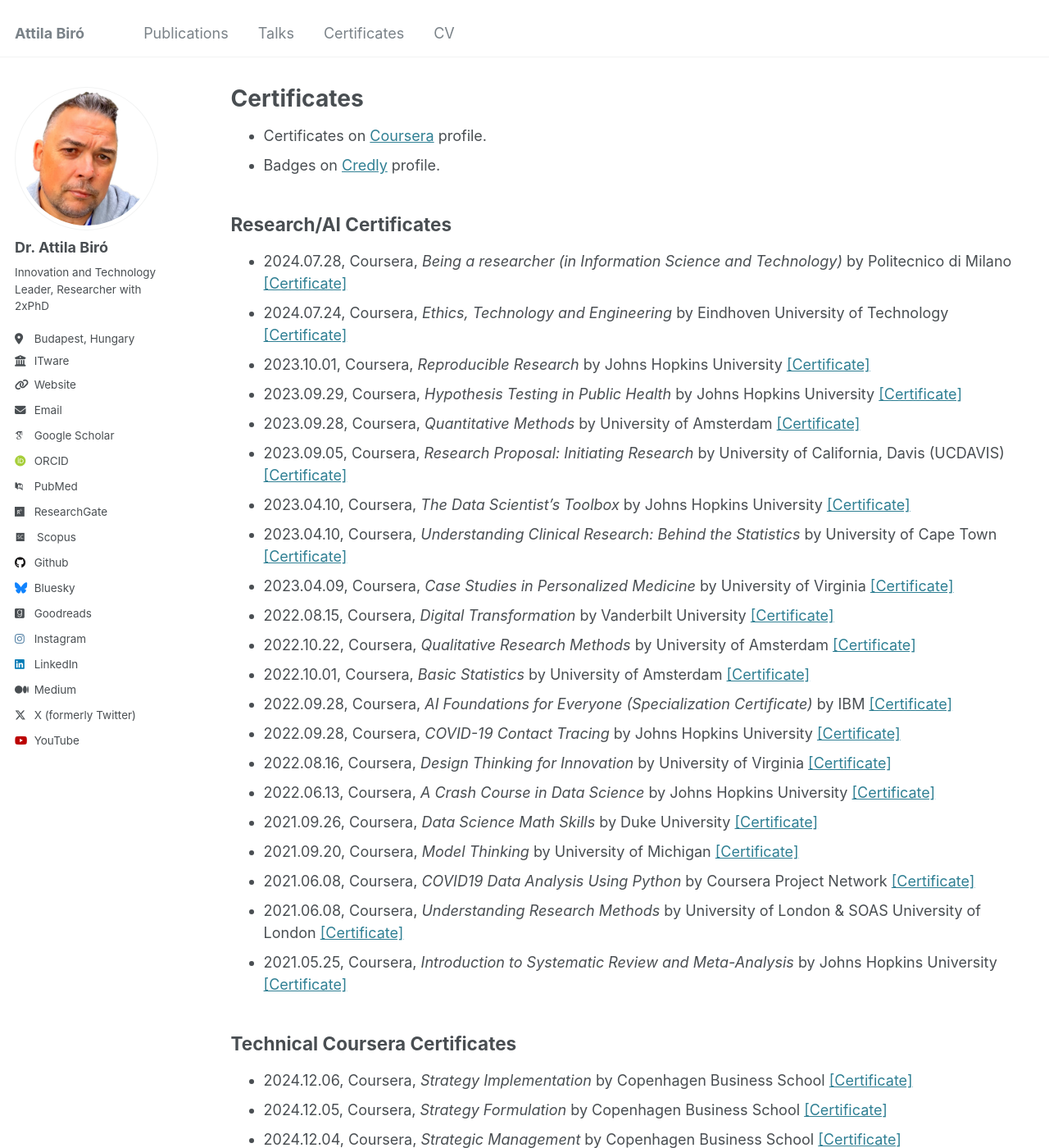
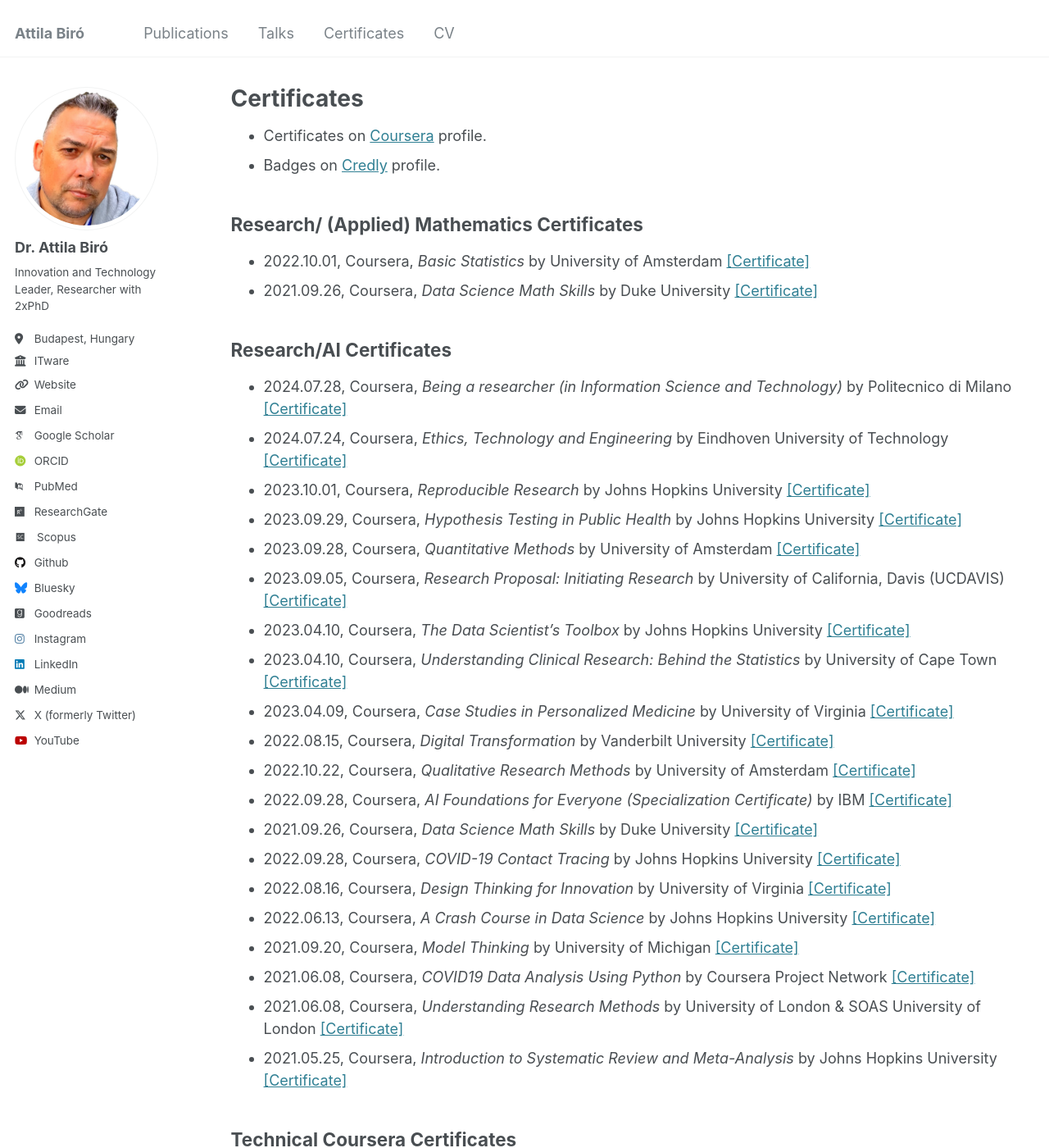
Before and after one commit to biroka/biroka.github.io, a Jekyll site: the page built from _pages/certificates.md, in a window 1280 px wide and 1400 px high. Shown: the whole window at 82% size. Built offline with Jekyll 4.4.1, drawn with Linux system fonts in a browser that asks for light colours; some web fonts are replaced; some of the changed text lies outside the part shown.

Commit message:
Update certificates.md

```diff
--- a/_pages/certificates.md
+++ b/_pages/certificates.md
@@ -7,6 +7,11 @@ author_profile: true
 
 * Certificates on <a href="https://www.coursera.org/learner/biroattila">Coursera</a> profile.
 * Badges on <a href="https://www.credly.com/users/biroattila">Credly</a> profile.
+
+##  Research/ (Applied) Mathematics Certificates
+
+* 2022.10.01, Coursera, _Basic Statistics_ by University of Amsterdam [[Certificate]](https://www.coursera.org/account/accomplishments/verify/JTHFJU6BY4EM)
+* 2021.09.26, Coursera, _Data Science Math Skills_ by Duke University [[Certificate]](https://www.coursera.org/account/accomplishments/verify/ZHMPNUULB3ZZ)
 
 ##  Research/AI Certificates
 
@@ -59,10 +63,15 @@ author_profile: true
 * 2021.05.26, Coursera, _Successful Negotiation - Essential Strategies and Skills_ by University of Michigan [[Certificate]](https://github.com/biroka/biroka/blob/main/Certificates/Coursera/Coursera%20_Successful%20Negotiation-%20Essential%20Strategies%20and%20Skills_FXNVXS4GLFLM.pdf)
 
 ##  Specialization Certificates
+
 * 2024.08.02, Coursera, _Cybersecurity Leadership and Management_ (Specialization Certificate) by Infosec [[Certificate]](https://www.coursera.org/account/accomplishments/specialization/V4MH8UO5ZXKG)
 * 2022.10.28, Coursera, _Security Analyst Fundamentals_ (Specialization Certificate) by IBM [[Certificate]](https://www.coursera.org/account/accomplishments/specialization/7JMLVZ7LY5NV)
 * 2022.09.28, Coursera, _AI Foundations for Everyone_ (Specialization Certificate) by IBM [[Certificate]](https://www.coursera.org/account/accomplishments/specialization/2Q9XZ6EEUVNR)
 * 2022.08.16, Coursera, _Leading the Modern Day Business_ (Specialization Certificate) by University of Virginia [[Certificate]](https://www.coursera.org/account/accomplishments/specialization/KSYHMFRAL5SZ)
+
+##  Language Certificates
+
+* 2021.07.26, Coursera, _English for Business and Entrepreneurship_ by University of Pennsylvania [[Certificate]](https://github.com/biroka/biroka/blob/main/Certificates/Coursera/Coursera_English%20for%20Business%20and%20Entrepreneurship_YUNJ46C7WACN.pdf)
 
 ##  IEEE certificates
 
@@ -77,8 +86,10 @@ author_profile: true
 * 2024, inLearning, _Amplify Your Critical Thinking with Generative AI_ by Becki Saltzman [[Certificate]](https://www.linkedin.com/learning/certificates/43da6c0701fb97bed0d6c5af52e0d5948ebc3fc8ba98a95bc51f02ed42b96f87)
 
 ##  Honors and Awards
+
 * 2023.12 - _1st price award for the best indexed ISI article published in the academic year 2022/ 2023_, INTERNATIONAL CONFERENCE OF PHD STUDENTS AND YOUNG DOCTORS, Issued by the George Emil Palade University of Medicine, Pharmacy, Science, and Technology of Targu Mures, Romania
 * 2022.12 - _1st price award for the best indexed ISI article published in the academic year 2021/ 2022_, INTERNATIONAL CONFERENCE OF PHD STUDENTS AND YOUNG DOCTORS, Issued by the George Emil Palade University of Medicine, Pharmacy, Science, and Technology of Targu Mures, Romania
 
 ##  Japan
+
 * 2016.06 - Human Resources Training Programme (HRTP), Credential ID: 2016-52-H-661, Issued by EU-Japan Centre for Industrial Cooperation, Tokyo, Japan
```
Also changed, not shown: other parts of _pages/certificates.md (+1 -2 lines).
